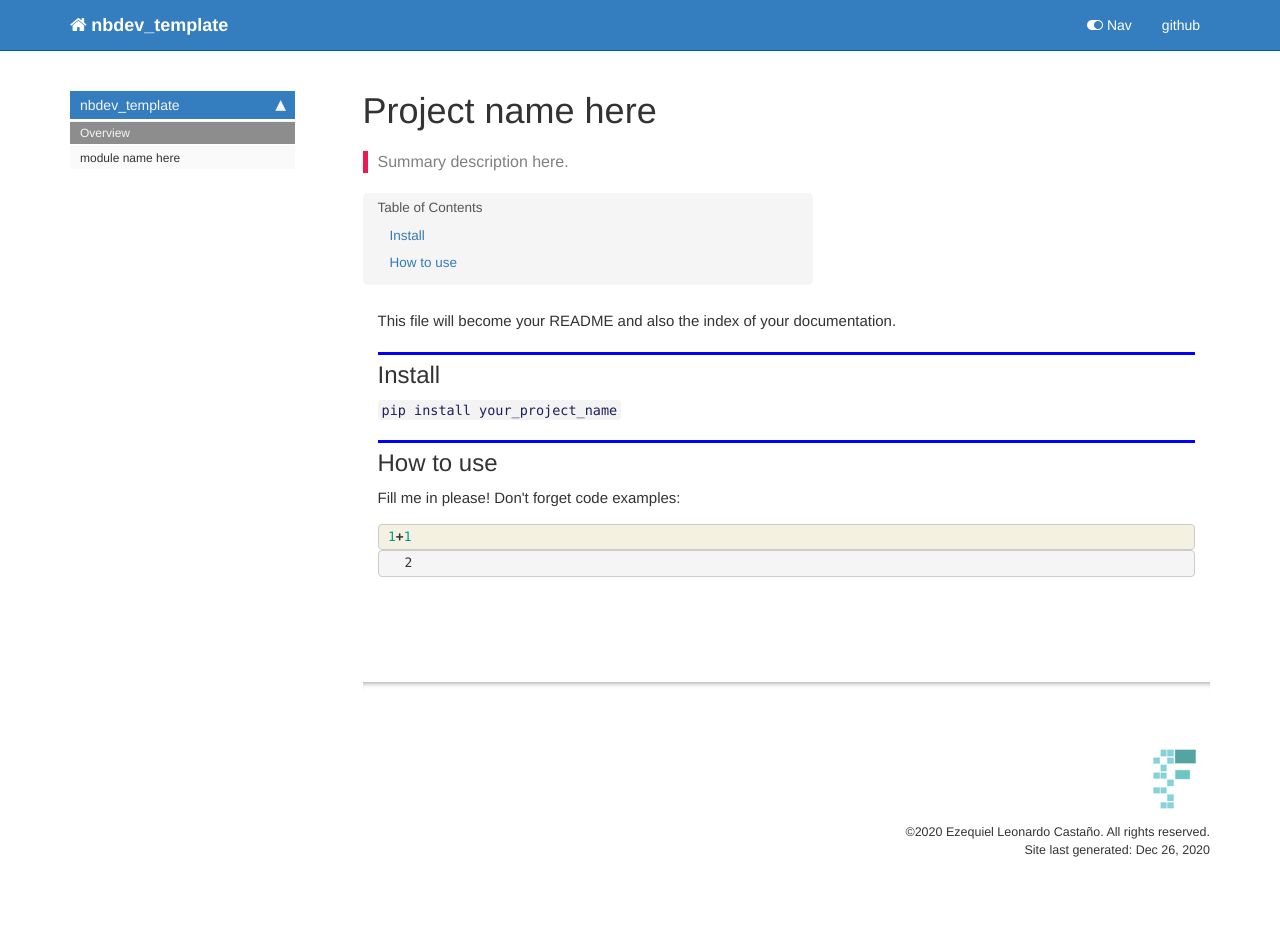
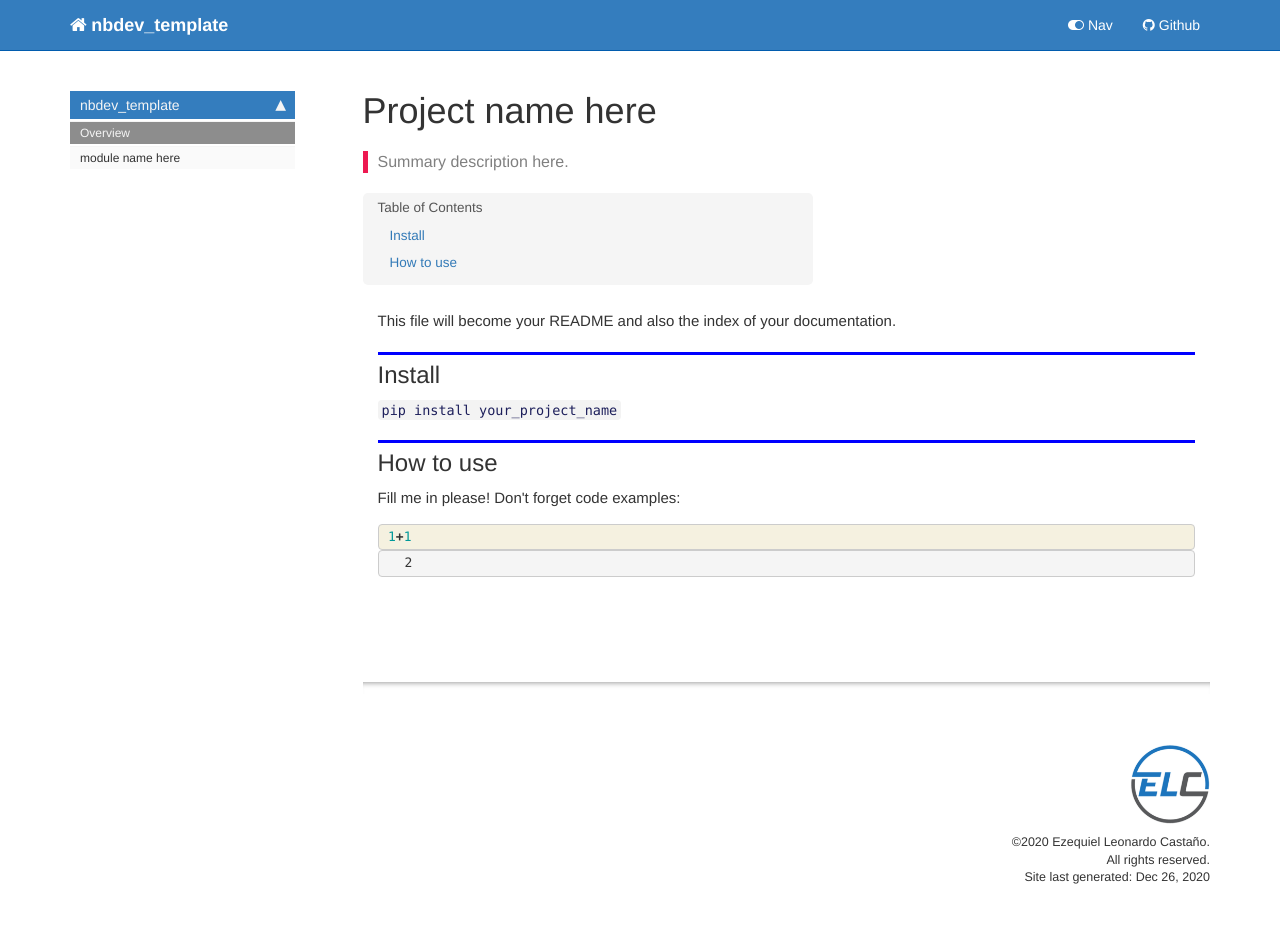
Before and after one commit to ELC/nbdev_template, a Jekyll site: the page built from docs/index.html, in a window 1280 px wide. Built offline with Jekyll 4.4.1, drawn with Linux system fonts in a browser that asks for light colours; nearby versions of some CDN libraries; comment, search, counter and statistics services are not loaded; before the commit the page ends 909 px from its top, so only the background shows below that.

Commit message:
Update Custom Assets

```diff
--- a/docs/_data/topnav.yml
+++ b/docs/_data/topnav.yml
@@ -1,7 +1,7 @@
 topnav:
 - title: Topnav
   items:
-    - title: github
+    - title: <i class="fa fa-github"></i> Github
       external_url: https://github.com/ELC/nbdev_template/tree/master/
 
 #Topnav dropdowns
--- a/docs/_includes/footer.html
+++ b/docs/_includes/footer.html
@@ -1,9 +1,9 @@
 <footer>
-            <div class="row">
-                <div class="col-lg-12 footer">
-                  <p><img src="{{ "images/company_logo.png" | relative_url }}" alt="Company logo"/></p>
-               &copy;{{ site.time | date: "%Y"  }} {{site.company_name}}. All rights reserved. <br />
+  <div class="row">
+      <div class="col-lg-12 footer">
+        <p><img width="80" height="80" src="{{ "images/company_logo.png" | relative_url }}" alt="Company logo"/></p>
+      &copy;{{ site.time | date: "%Y"  }} {{site.company_name}}.<br /> All rights reserved. <br />
 {% if page.last_updated %}<span>Page last updated:</span> {{page.last_updated}}<br/>{% endif %} Site last generated: {{ site.time | date: "%b %-d, %Y"  }} <br />
-                </div>
-            </div>
+      </div>
+  </div>
 </footer>
--- a/nbdev_template/__init__.py
+++ b/nbdev_template/__init__.py
@@ -1 +1 @@
-__version__ = "0.0.7"
+__version__ = "0.0.10"
```
Also changed, not shown: docs/images/company_logo.png, docs/images/company_logo_big.png (deleted), docs/images/doc_example.png (deleted), docs/images/export_example.png (deleted), docs/images/favicon.ico, 1 other file.
